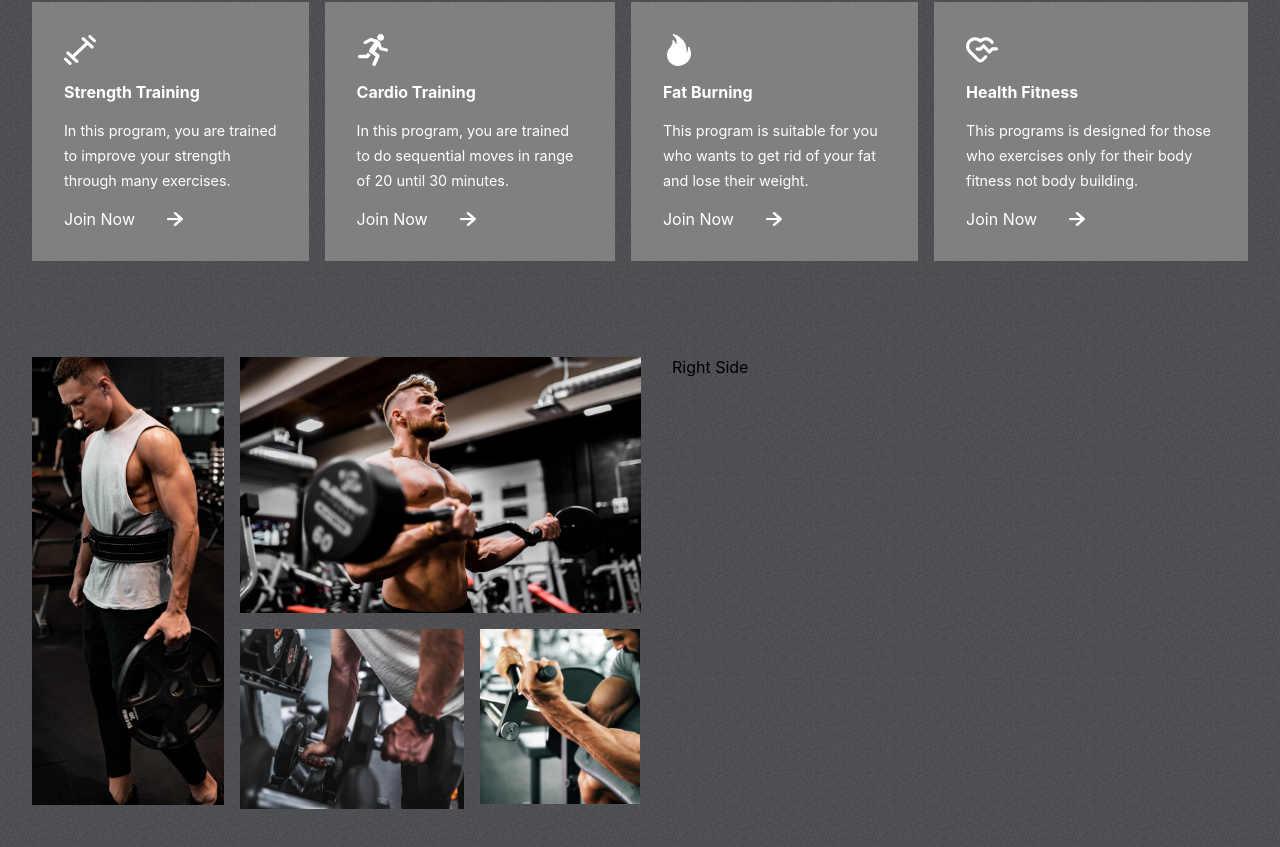
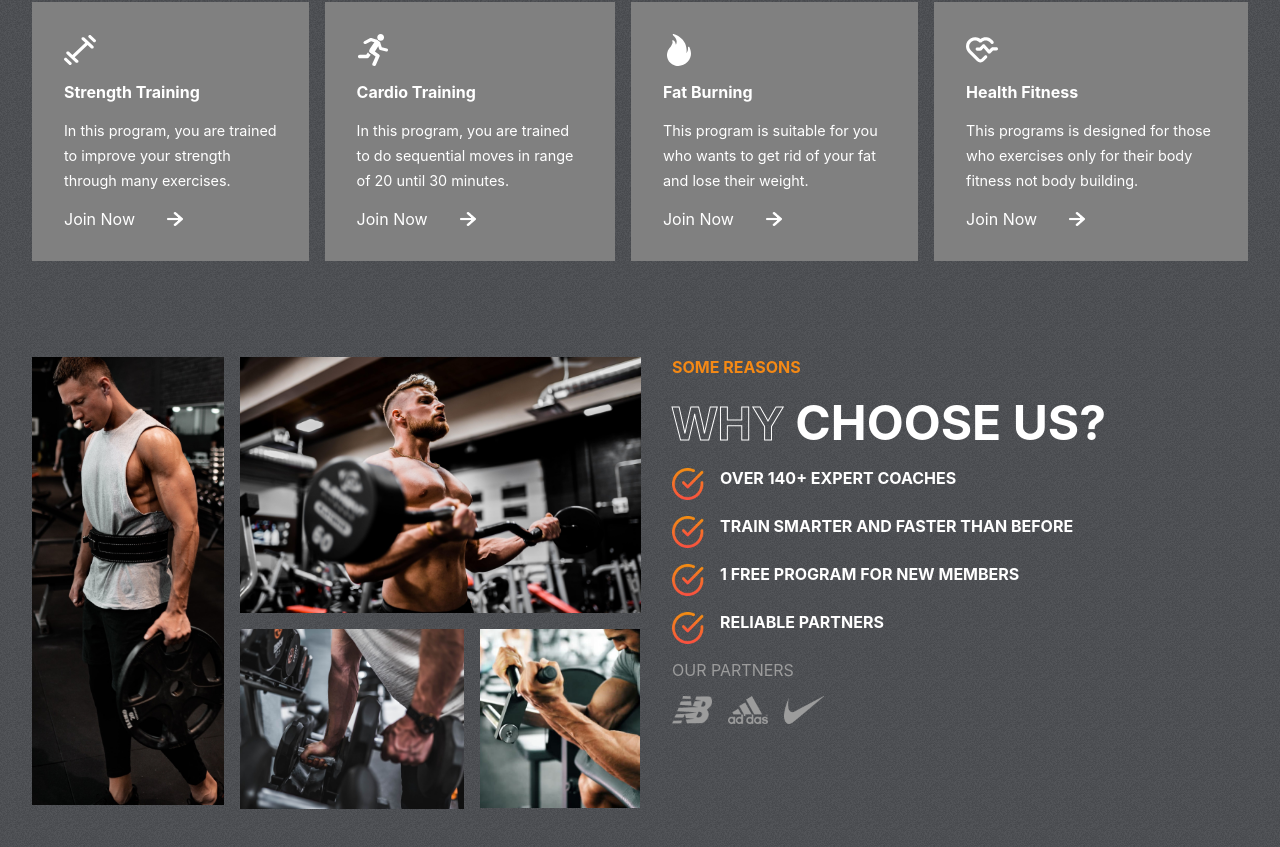
Before and after one commit to RUSHWAYC/fitness-site-ReactYarn, a React (Create React App) app: page / in a window 1280 px wide. Shown: the part 862-1709 px from the top of the page. Built offline with nearby package versions, Linux system fonts and the light colour scheme; the HTML template or start-up script is replaced by a standard one.

Commit message:
Reasons component done.

```diff
--- a/src/components/Reasons/Reasons.css
+++ b/src/components/Reasons/Reasons.css
@@ -38,8 +38,50 @@
   width: 10rem;
   grid-row: 2;
   grid-column: 3/4;
+  height: 11.2rem;
 }
 
 .right-r {
   flex: 1 1;
+  text-transform: uppercase;
+  gap: 1rem;
+  display: flex;
+  flex-direction: column;
 }
+
+.right-r > span {
+  font-weight: bold;
+  color: var(--orange);
+}
+
+.right-r > div {
+  color: white;
+  font-size: 3rem;
+  font-weight: bold;
+}
+
+.details-r {
+  display: flex;
+  flex-direction: column;
+  gap: 1rem;
+}
+
+.details-r > div {
+  display: flex;
+  font-size: 1rem;
+  gap: 1rem;
+}
+
+.details-r > div > img {
+  width: 2rem;
+  height: 2rem;
+}
+
+.partners {
+  display: flex;
+  gap: 1rem;
+}
+
+.partners > img {
+  width: 2.5rem;
+}
--- a/src/components/Reasons/Reasons.jsx
+++ b/src/components/Reasons/Reasons.jsx
@@ -19,7 +19,40 @@
         <img src={image3} alt="weigths" />
         <img src={image4} alt="weigths" />
       </div>
-      <div className="right-r">Right Side</div>
+      <div className="right-r">
+        <span>some reasons</span>
+        <div>
+          <span className="stroke-text">why</span>
+          <span> choose us?</span>
+        </div>
+        {/* Details. */}
+        <div className="details-r">
+          <div>
+            <img src={tick} alt="tick" />
+            <span>OVER 140+ EXPERT COACHES</span>
+          </div>
+          <div>
+            <img src={tick} alt="tick" />
+            <span>TRAIN SMARTER AND FASTER THAN BEFORE</span>
+          </div>
+          <div>
+            <img src={tick} alt="tick" />
+            <span>1 FREE PROGRAM FOR NEW MEMBERS</span>
+          </div>
+          <div>
+            <img src={tick} alt="tick" />
+            <span>RELIABLE PARTNERS</span>
+          </div>
+        </div>
+        <span style={{ color: "var(--gray)", fontWeight: "normal" }}>
+          OUR PARTNERS
+        </span>
+        <div className="partners">
+          <img src={nb} alt="new balance logo" />
+          <img src={adidas} alt="adidas logo" />
+          <img src={nike} alt="nike logo" />
+        </div>
+      </div>
     </div>
   );
 };
```
